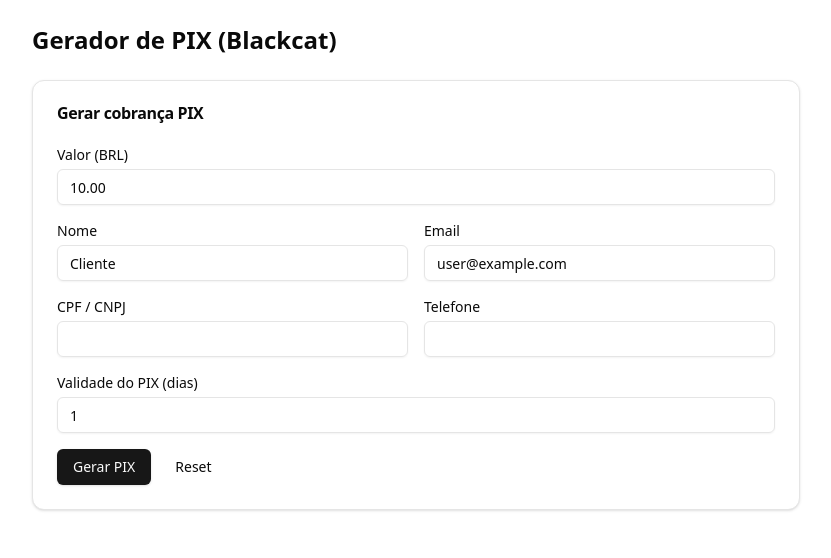
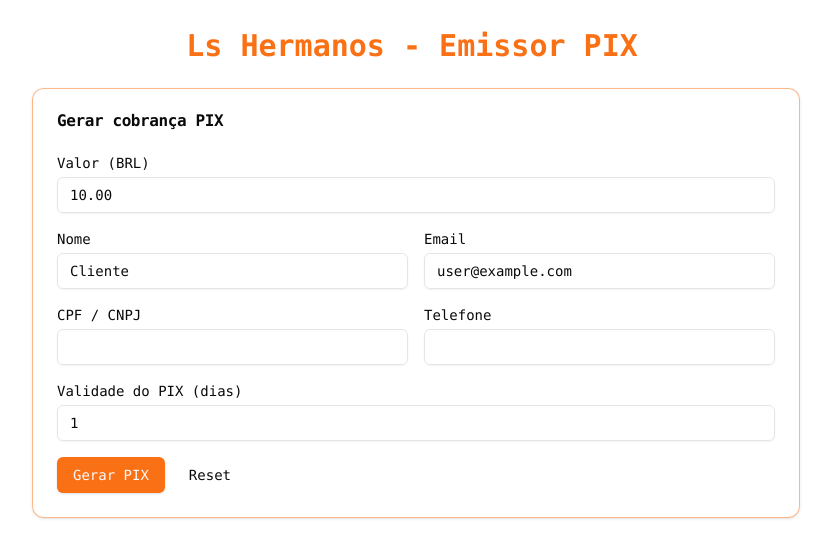
Before and after one commit to Fazedordeamor/geradordepx, a Next.js app: page /pix in a window 1280 px wide. Shown: the top 558 px of the page, without its empty margins (224-1055 px from the left). Built offline with nearby package versions, Linux system fonts and the light colour scheme.

Commit message:
[dyad] Implementar tema futurista com animações e neon - wrote 7 file(s)

```diff
--- a/src/app/globals.css
+++ b/src/app/globals.css
@@ -2,146 +2,54 @@
 @tailwind components;
 @tailwind utilities;
 
-
-
 @layer base {
   :root {
-
     --background: 0 0% 100%;
-
     --foreground: 0 0% 3.9%;
-
     --card: 0 0% 100%;
-
     --card-foreground: 0 0% 3.9%;
-
     --popover: 0 0% 100%;
-
     --popover-foreground: 0 0% 3.9%;
-
-    --primary: 0 0% 9%;
-
+    --primary: 24 95% 53%; /* Orange */
     --primary-foreground: 0 0% 98%;
-
     --secondary: 0 0% 96.1%;
-
     --secondary-foreground: 0 0% 9%;
-
     --muted: 0 0% 96.1%;
-
     --muted-foreground: 0 0% 45.1%;
-
-    --accent: 0 0% 96.1%;
-
+    --accent: 24 95% 53%; /* Orange */
     --accent-foreground: 0 0% 9%;
-
     --destructive: 0 84.2% 60.2%;
-
     --destructive-foreground: 0 0% 98%;
-
     --border: 0 0% 89.8%;
-
     --input: 0 0% 89.8%;
-
-    --ring: 0 0% 3.9%;
-
-    --chart-1: 12 76% 61%;
-
-    --chart-2: 173 58% 39%;
-
-    --chart-3: 197 37% 24%;
-
-    --chart-4: 43 74% 66%;
-
-    --chart-5: 27 87% 67%;
-
-    --radius: 0.5rem
-  ;
-
-    --sidebar-background: 0 0% 98%;
-
-    --sidebar-foreground: 240 5.3% 26.1%;
-
-    --sidebar-primary: 240 5.9% 10%;
-
-    --sidebar-primary-foreground: 0 0% 98%;
-
-    --sidebar-accent: 240 4.8% 95.9%;
-
-    --sidebar-accent-foreground: 240 5.9% 10%;
-
-    --sidebar-border: 220 13% 91%;
-
-    --sidebar-ring: 217.2 91.2% 59.8%}
-  .dark {
-
-    --background: 0 0% 3.9%;
-
-    --foreground: 0 0% 98%;
-
-    --card: 0 0% 3.9%;
-
-    --card-foreground: 0 0% 98%;
-
-    --popover: 0 0% 3.9%;
-
-    --popover-foreground: 0 0% 98%;
-
-    --primary: 0 0% 98%;
-
-    --primary-foreground: 0 0% 9%;
-
-    --secondary: 0 0% 14.9%;
-
-    --secondary-foreground: 0 0% 98%;
-
-    --muted: 0 0% 14.9%;
-
-    --muted-foreground: 0 0% 63.9%;
-
-    --accent: 0 0% 14.9%;
-
-    --accent-foreground: 0 0% 98%;
-
-    --destructive: 0 62.8% 30.6%;
-
-    --destructive-foreground: 0 0% 98%;
-
-    --border: 0 0% 14.9%;
-
-    --input: 0 0% 14.9%;
-
-    --ring: 0 0% 83.1%;
-
-    --chart-1: 220 70% 50%;
-
-    --chart-2: 160 60% 45%;
-
-    --chart-3: 30 80% 55%;
-
-    --chart-4: 280 65% 60%;
-
-    --chart-5: 340 75% 55%
-  ;
-
-    --sidebar-background: 240 5.9% 10%;
-
-    --sidebar-foreground: 240 4.8% 95.9%;
-
-    --sidebar-primary: 224.3 76.3% 48%;
-
-    --sidebar-primary-foreground: 0 0% 100%;
-
-    --sidebar-accent: 240 3.7% 15.9%;
-
-    --sidebar-accent-foreground: 240 4.8% 95.9%;
-
-    --sidebar-border: 240 3.7% 15.9%;
-
-    --sidebar-ring: 217.2 91.2% 59.8%}
+    --ring: 24 95% 53%; /* Orange */
+    --radius: 0.5rem;
+    --neon-purple: 270 95% 65%; /* Neon Purple for input glow */
   }
 
-
+  .dark {
+    --background: 0 0% 3.9%;
+    --foreground: 0 0% 98%;
+    --card: 0 0% 3.9%;
+    --card-foreground: 0 0% 98%;
+    --popover: 0 0% 3.9%;
+    --popover-foreground: 0 0% 98%;
+    --primary: 24 95% 53%; /* Orange */
+    --primary-foreground: 0 0% 9%;
+    --secondary: 0 0% 14.9%;
+    --secondary-foreground: 0 0% 98%;
+    --muted: 0 0% 14.9%;
+    --muted-foreground: 0 0% 63.9%;
+    --accent: 24 95% 53%; /* Orange */
+    --accent-foreground: 0 0% 98%;
+    --destructive: 0 62.8% 30.6%;
+    --destructive-foreground: 0 0% 98%;
+    --border: 0 0% 14.9%;
+    --input: 0 0% 14.9%;
+    --ring: 24 95% 53%; /* Orange */
+    --neon-purple: 270 95% 65%; /* Neon Purple for input glow */
+  }
+}
 
 @layer base {
   * {
--- a/src/app/layout.tsx
+++ b/src/app/layout.tsx
@@ -1,21 +1,23 @@
 import type { Metadata } from "next";
-import { Geist, Geist_Mono } from "next/font/google";
+import { Orbitron, Share_Tech_Mono } from "next/font/google";
 import "./globals.css";
 import PwaInstallPrompt from "@/components/pwa-install-prompt";
+import MatrixBackground from "@/components/matrix-background";
 
-const geistSans = Geist({
-  variable: "--font-geist-sans",
+const orbitron = Orbitron({
   subsets: ["latin"],
+  variable: "--font-orbitron",
 });
 
-const geistMono = Geist_Mono({
-  variable: "--font-geist-mono",
+const shareTechMono = Share_Tech_Mono({
   subsets: ["latin"],
+  variable: "--font-share-tech-mono",
+  weight: "400",
 });
 
 export const metadata: Metadata = {
-  title: "Gerador PIX",
-  description: "Gerador de PIX com a gateway Blackcat",
+  title: "Los Hermanos - Emissor PIX",
+  description: "Emissor de PIX futurista com a gateway Blackcat",
   manifest: "/manifest.json",
 };
 
@@ -30,9 +32,10 @@ export default function RootLayout({
         <meta name="theme-color" content="#111827" />
       </head>
       <body
-        className={`${geistSans.variable} ${geistMono.variable} antialiased`}
+        className={`${orbitron.variable} ${shareTechMono.variable} font-mono antialiased`}
       >
-        {children}
+        <MatrixBackground />
+        <main className="relative z-10">{children}</main>
         <PwaInstallPrompt />
       </body>
     </html>
--- a/src/app/pix/page.tsx
+++ b/src/app/pix/page.tsx
@@ -12,6 +12,7 @@ import {
 } from "@/components/ui/card";
 import { Toaster as UIToaster } from "@/components/ui/sonner";
 import { toast } from "sonner";
+import TypingTitle from "@/components/typing-title";
 
 type BlackcatResponse = {
   // flexible typing because gateway may return various shapes
@@ -223,14 +224,14 @@ export default function PixPage() {
   };
 
   return (
-    <div className="min-h-screen p-4 sm:p-6 bg-background text-foreground">
+    <div className="min-h-screen p-4 sm:p-6 text-foreground">
       <UIToaster />
       <div className="max-w-3xl mx-auto">
-        <h1 className="text-2xl font-semibold mb-6">Gerador de PIX (Blackcat)</h1>
+        <TypingTitle text="Los Hermanos - Emissor PIX" className="mb-6 text-center" />
 
-        <Card className="mb-6">
+        <Card className="mb-6 bg-background/80 backdrop-blur-sm border-primary/50">
           <CardHeader>
-            <CardTitle>Gerar cobrança PIX</CardTitle>
+            <CardTitle className="font-orbitron">Gerar cobrança PIX</CardTitle>
           </CardHeader>
           <CardContent>
             <form onSubmit={handleSubmit} className="space-y-4">
@@ -304,9 +305,9 @@ export default function PixPage() {
         </Card>
 
         {transactionId && (
-          <Card className="mb-4">
+          <Card className="mb-4 bg-background/80 backdrop-blur-sm border-primary/50">
             <CardHeader>
-              <CardTitle>Transação</CardTitle>
+              <CardTitle className="font-orbitron">Transação</CardTitle>
             </CardHeader>
             <CardContent className="space-y-2">
               <div className="flex items-center justify-between">
@@ -332,9 +333,9 @@ export default function PixPage() {
         )}
 
         {copyPaste && (
-          <Card className="mb-4">
+          <Card className="mb-4 bg-background/80 backdrop-blur-sm border-primary/50">
             <CardHeader>
-              <CardTitle>Chave copia e cola</CardTitle>
+              <CardTitle className="font-orbitron">Chave copia e cola</CardTitle>
             </CardHeader>
             <CardContent>
               <div className="w-full">
@@ -352,9 +353,9 @@ export default function PixPage() {
         )}
 
         {rawResponse && (
-          <Card>
+          <Card className="bg-background/80 backdrop-blur-sm border-primary/50">
             <CardHeader>
-              <CardTitle>Resposta bruta da API</CardTitle>
+              <CardTitle className="font-orbitron">Resposta bruta da API</CardTitle>
             </CardHeader>
             <CardContent>
               <pre className="text-xs overflow-auto max-h-64">
--- /dev/null
+++ b/src/components/matrix-background.tsx
@@ -0,0 +1,66 @@
+"use client";
+
+import React, { useEffect, useRef } from 'react';
+
+const MatrixBackground = () => {
+  const canvasRef = useRef<HTMLCanvasElement>(null);
+
+  useEffect(() => {
+    const canvas = canvasRef.current;
+    if (!canvas) return;
+
+    const ctx = canvas.getContext('2d');
+    if (!ctx) return;
+
+    let width = (canvas.width = window.innerWidth);
+    let height = (canvas.height = window.innerHeight);
+
+    const columns = Math.floor(width / 20);
+    const drops: number[] = [];
+    for (let i = 0; i < columns; i++) {
+      drops[i] = 1;
+    }
+
+    const characters = '0123456789ABCDEFGHIJKLMNOPQRSTUVWXYZ';
+
+    const draw = () => {
+      ctx.fillStyle = 'rgba(255, 255, 255, 0.04)';
+      ctx.fillRect(0, 0, width, height);
+
+      ctx.fillStyle = 'hsl(var(--primary))'; // Use primary color for text
+      ctx.font = '15px Share Tech Mono';
+
+      for (let i = 0; i < drops.length; i++) {
+        const text = characters.charAt(Math.floor(Math.random() * characters.length));
+        ctx.fillText(text, i * 20, drops[i] * 20);
+
+        if (drops[i] * 20 > height && Math.random() > 0.975) {
+          drops[i] = 0;
+        }
+        drops[i]++;
+      }
+    };
+
+    const interval = setInterval(draw, 33);
+
+    const handleResize = () => {
+      width = canvas.width = window.innerWidth;
+      height = canvas.height = window.innerHeight;
+    };
+    window.addEventListener('resize', handleResize);
+
+    return () => {
+      clearInterval(interval);
+      window.removeEventListener('resize', handleResize);
+    };
+  }, []);
+
+  return (
+    <canvas
+      ref={canvasRef}
+      className="fixed top-0 left-0 w-full h-full -z-10 opacity-30"
+    />
+  );
+};
+
+export default MatrixBackground;
--- /dev/null
+++ b/src/components/typing-title.tsx
@@ -0,0 +1,43 @@
+"use client";
+
+import React, { useState, useEffect } from 'react';
+import { cn } from '@/lib/utils';
+
+interface TypingTitleProps {
+  text: string;
+  className?: string;
+}
+
+const TypingTitle: React.FC<TypingTitleProps> = ({ text, className }) => {
+  const [displayedText, setDisplayedText] = useState('');
+  const [isComplete, setIsComplete] = useState(false);
+
+  useEffect(() => {
+    setDisplayedText('');
+    setIsComplete(false);
+    let i = 0;
+    const intervalId = setInterval(() => {
+      if (i < text.length) {
+        setDisplayedText((prev) => prev + text.charAt(i));
+        i++;
+      } else {
+        clearInterval(intervalId);
+        setIsComplete(true);
+      }
+    }, 100); // Adjust typing speed here
+
+    return () => clearInterval(intervalId);
+  }, [text]);
+
+  return (
+    <h1 className={cn("font-orbitron text-2xl md:text-3xl font-bold text-primary relative", className)}>
+      {displayedText}
+      <span className={cn(
+        "inline-block w-1 h-8 ml-1 bg-primary",
+        isComplete ? "animate-blink" : ""
+      )}></span>
+    </h1>
+  );
+};
+
+export default TypingTitle;
--- a/src/components/ui/input.tsx
+++ b/src/components/ui/input.tsx
@@ -8,7 +8,7 @@ const Input = React.forwardRef<HTMLInputElement, React.ComponentProps<"input">>(
       <input
         type={type}
         className={cn(
-          "flex h-9 w-full rounded-md border border-input bg-transparent px-3 py-1 text-base shadow-sm transition-colors file:border-0 file:bg-transparent file:text-sm file:font-medium file:text-foreground placeholder:text-muted-foreground focus-visible:outline-none focus-visible:ring-1 focus-visible:ring-ring disabled:cursor-not-allowed disabled:opacity-50 md:text-sm",
+          "flex h-9 w-full rounded-md border border-input bg-transparent px-3 py-1 text-base shadow-sm transition-all file:border-0 file:bg-transparent file:text-sm file:font-medium file:text-foreground placeholder:text-muted-foreground focus-visible:outline-none focus-visible:ring-2 focus-visible:ring-neon-purple focus-visible:shadow-[0_0_15px_hsl(var(--neon-purple))] disabled:cursor-not-allowed disabled:opacity-50 md:text-sm",
           className
         )}
         ref={ref}
--- a/tailwind.config.ts
+++ b/tailwind.config.ts
@@ -43,6 +43,7 @@ export default {
   			border: 'hsl(var(--border))',
   			input: 'hsl(var(--input))',
   			ring: 'hsl(var(--ring))',
+        'neon-purple': 'hsl(var(--neon-purple))',
   			chart: {
   				'1': 'hsl(var(--chart-1))',
   				'2': 'hsl(var(--chart-2))',
@@ -82,11 +83,16 @@ export default {
   				to: {
   					height: '0'
   				}
-  			}
+  			},
+        'blink': {
+          '0%, 100%': { opacity: '1' },
+          '50%': { opacity: '0' },
+        }
   		},
   		animation: {
   			'accordion-down': 'accordion-down 0.2s ease-out',
-  			'accordion-up': 'accordion-up 0.2s ease-out'
+  			'accordion-up': 'accordion-up 0.2s ease-out',
+        'blink': 'blink 1s step-end infinite',
   		}
   	}
   },
```
Lines whose indentation alone changed are shown as unchanged.
